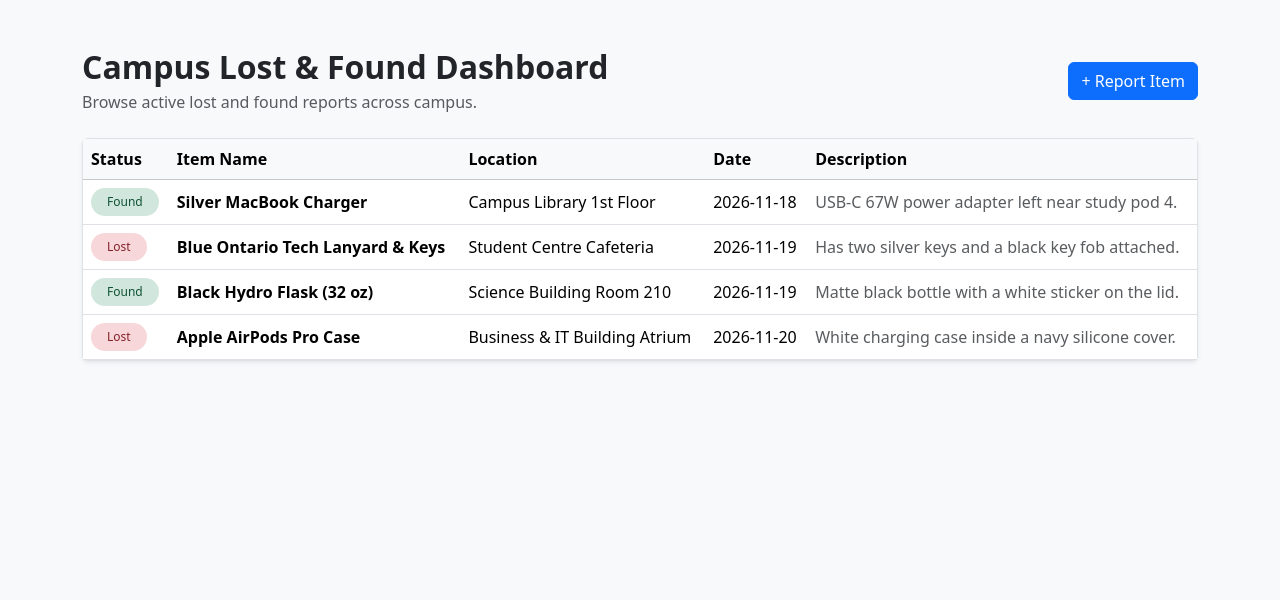
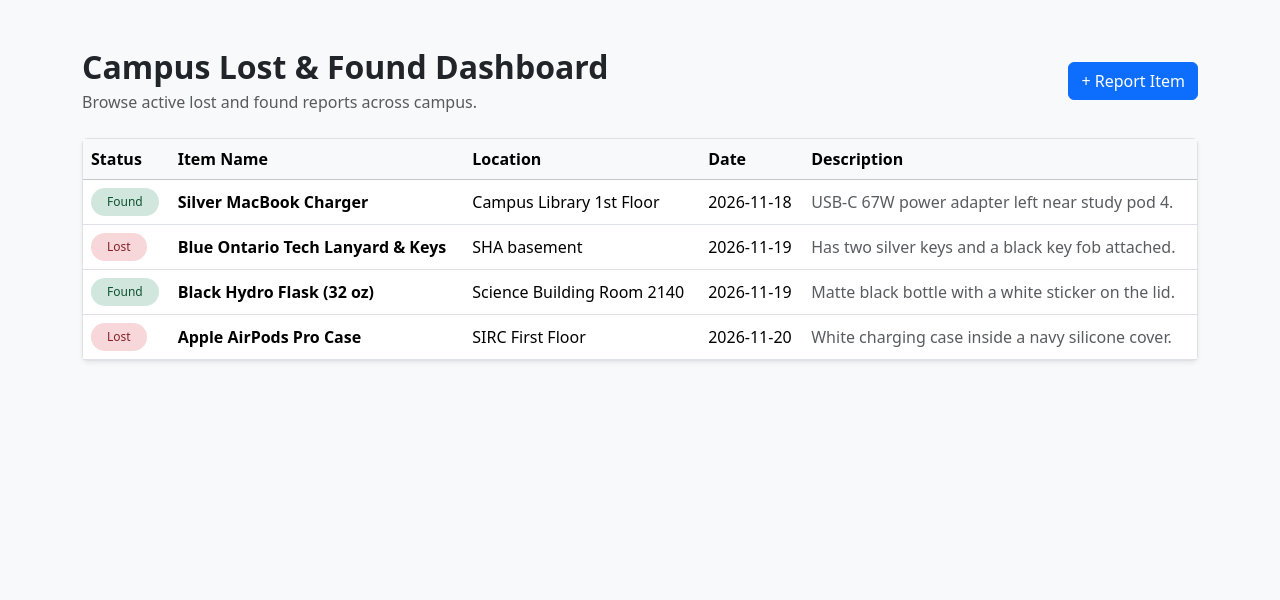
Before and after one commit to Zafir-SM/INFR3120-Fall26-Project, a Node server app: page /dashboard in a window 1280 px wide. Shown: the part 59-659 px from the top of the page. Run offline with Node 20, Linux system fonts and the light colour scheme; some libraries are stand-ins or nearby versions.

Commit message:
edited the views/dashboard.ejs

```diff
--- a/views/dashboard.ejs
+++ b/views/dashboard.ejs
@@ -40,21 +40,21 @@
         <tr>
           <td><span class="badge rounded-pill px-3 py-2 badge-lost">Lost</span></td>
           <td class="fw-semibold">Blue Ontario Tech Lanyard &amp; Keys</td>
-          <td>Student Centre Cafeteria</td>
+          <td>SHA basement</td>
           <td>2026-11-19</td>
           <td class="text-muted">Has two silver keys and a black key fob attached.</td>
         </tr>
         <tr>
           <td><span class="badge rounded-pill px-3 py-2 badge-found">Found</span></td>
           <td class="fw-semibold">Black Hydro Flask (32 oz)</td>
-          <td>Science Building Room 210</td>
+          <td>Science Building Room 2140</td>
           <td>2026-11-19</td>
           <td class="text-muted">Matte black bottle with a white sticker on the lid.</td>
         </tr>
         <tr>
           <td><span class="badge rounded-pill px-3 py-2 badge-lost">Lost</span></td>
           <td class="fw-semibold">Apple AirPods Pro Case</td>
-          <td>Business &amp; IT Building Atrium</td>
+          <td>SIRC First Floor</td>
           <td>2026-11-20</td>
           <td class="text-muted">White charging case inside a navy silicone cover.</td>
         </tr>
```
